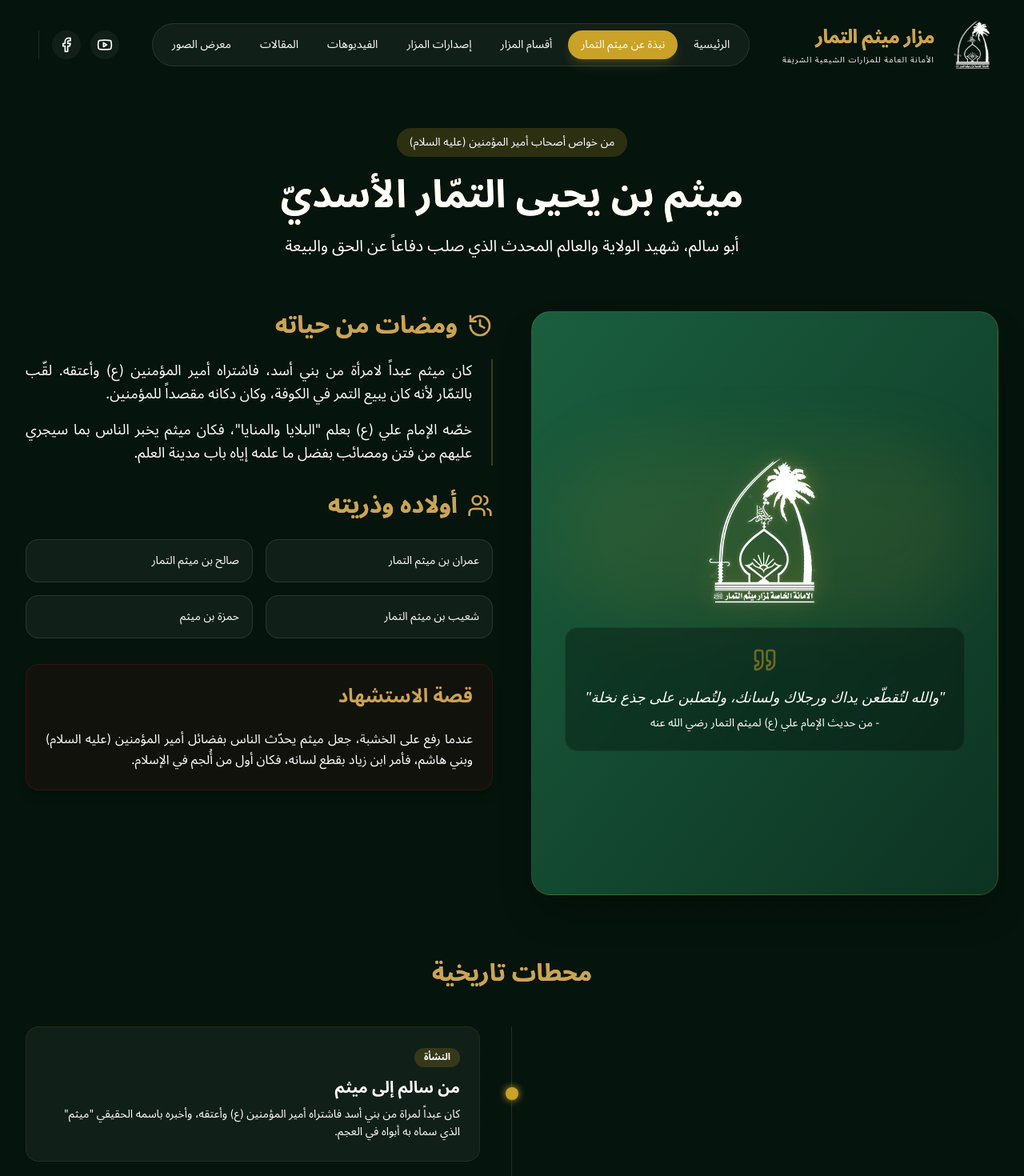
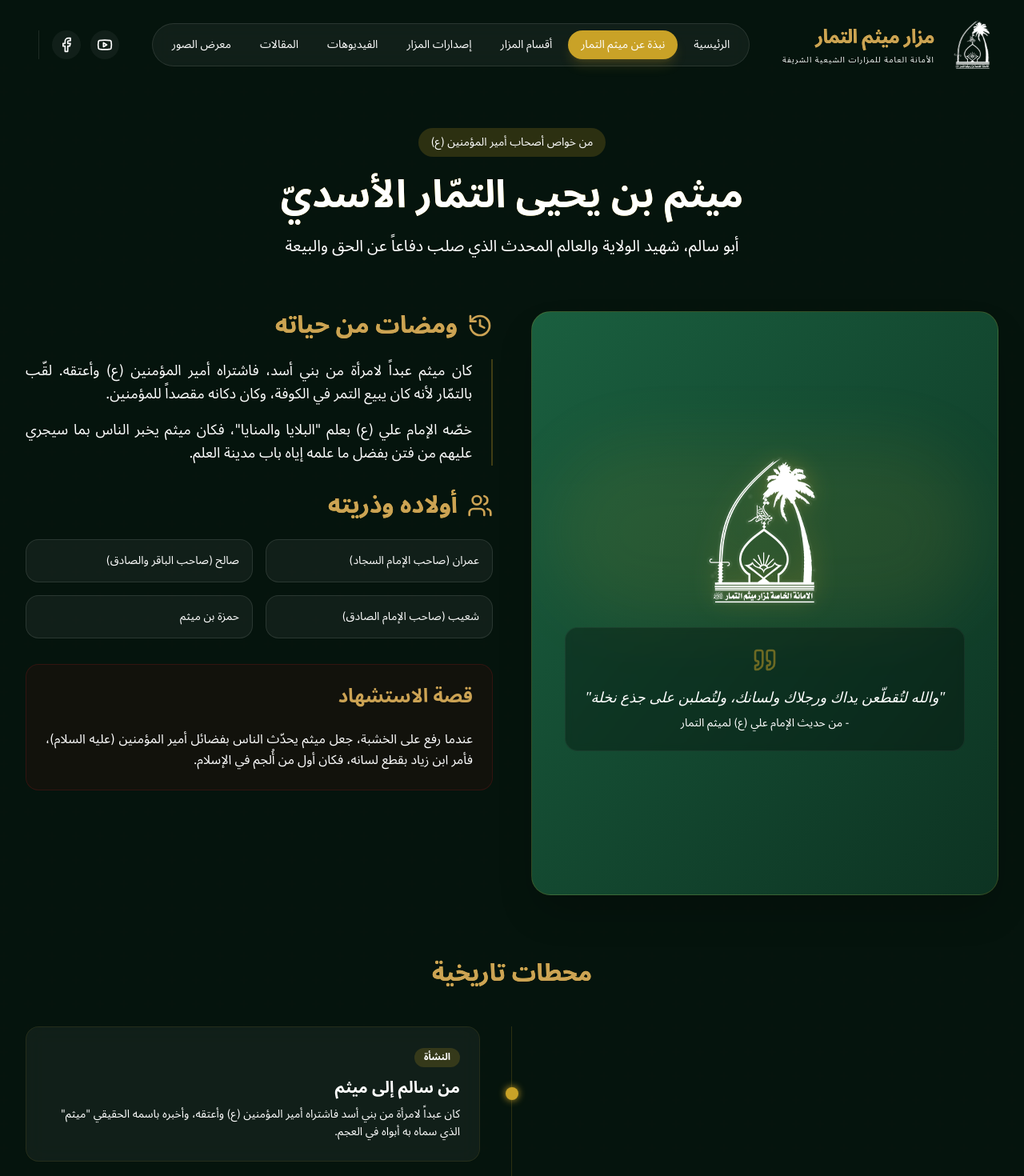
Before and after one commit to MOOdynaz/mazar-althammar, a React (Vite) app in the folder app/: page /about in a window 1280 px wide. Shown: the top 1470 px of the page at 80% size. Built offline with nearby package versions, Linux system fonts and the light colour scheme.

Commit message:
fix: about

```diff
--- a/app/src/pages/About.tsx
+++ b/app/src/pages/About.tsx
@@ -4,18 +4,16 @@ import {
   Navigation,
   History,
   Quote,
-  Users,
-  BookOpen
+  Users
 } from 'lucide-react'
 
-// المسار المباشر للشعار
 const mazarLogo = '/logo.png';
 
 const timeline = [
   {
     year: 'النشأة',
     title: 'من سالم إلى ميثم',
-    description: 'كان عبداً لمراة من بني أسد فاشتراه أمير المؤمنين (ع) وأعتقه، وأخبره باسمه الحقيقي "ميثم" الذي سماه به أبواه في العجم.'
+    description: 'كان عبداً لامرأة من بني أسد فاشتراه أمير المؤمنين (ع) وأعتقه، وأخبره باسمه الحقيقي "ميثم" الذي سماه به أبواه في العجم.'
   },
   {
     year: 'الصحبة',
@@ -35,11 +33,11 @@ const timeline = [
 ]
 
 export default function About() {
-  // الإحداثيات الجغرافية الدقيقة للمزار (29GW+H36)
-  const lat = 32.02946;
-  const lng = 44.39815;
+  // الإحداثيات الدقيقة بناءً على الكود 29HX+H39
+  const lat = 32.0294325;
+  const lng = 44.3984804;
 
-  // رابط التوجيه المباشر (Direct Navigation)
+  // رابط التوجيه المباشر
   const directMapUrl = `https://www.google.com/maps/dir/?api=1&destination=${lat},${lng}`;
 
   return (
@@ -56,7 +54,7 @@ export default function About() {
             className="text-center mb-16"
           >
             <span className="inline-block px-4 py-2 rounded-full bg-[#c9a227]/20 text-[#c9a227] text-sm font-medium mb-6">
-              من خواص أصحاب أمير المؤمنين (عليه السلام)
+              من خواص أصحاب أمير المؤمنين (ع)
             </span>
             <h1 className="text-4xl sm:text-5xl font-bold mb-6 font-display text-center">
               <span className="gold-gradient">ميثم بن يحيى التمّار الأسديّ</span>
@@ -87,7 +85,7 @@ export default function About() {
                    <p className="text-white/80 italic text-lg leading-relaxed font-serif">
                      "والله لتُقطّعن يداك ورجلاك ولسانك، ولتُصلبن على جذع نخلة"
                    </p>
-                   <span className="block mt-2 text-[#c9a227] text-sm">- من حديث الإمام علي (ع) لميثم التمار رضي الله عنه</span>
+                   <span className="block mt-2 text-[#c9a227] text-sm">- من حديث الإمام علي (ع) لميثم التمار</span>
                 </div>
               </div>
             </motion.div>
@@ -99,7 +97,7 @@ export default function About() {
                 </h2>
                 <div className="space-y-4 text-white/80 leading-relaxed text-lg text-justify border-r-2 border-[#c9a227]/30 pr-6">
                   <p>كان ميثم عبداً لامرأة من بني أسد، فاشتراه أمير المؤمنين (ع) وأعتقه. لقّب بالتمّار لأنه كان يبيع التمر في الكوفة، وكان دكانه مقصداً للمؤمنين.</p>
-                  <p>خصّه الإمام علي (ع) بعلم "البلايا والمنايا"، فكان ميثم يخبر الناس بما سيجري عليهم من فتن ومصائب بفضل ما علمه إياه باب مدينة العلم.</p>
+                  <p>خصّه الإمام علي (ع) بعلم "البلايا والمنايا"، فكان ميثم يخبر الناس بما سيجري عليهم من فتن بفضل ما علمه إياه باب مدينة العلم.</p>
                 </div>
               </div>
 
@@ -108,7 +106,7 @@ export default function About() {
                   <Users className="w-8 h-8" /> أولاده وذريته
                 </h2>
                 <div className="grid grid-cols-1 sm:grid-cols-2 gap-4">
-                  {['عمران بن ميثم التمار', 'صالح بن ميثم التمار', 'شعيب بن ميثم التمار', 'حمزة بن ميثم'].map((son) => (
+                  {['عمران (صاحب الإمام السجاد)', 'صالح (صاحب الباقر والصادق)', 'شعيب (صاحب الإمام الصادق)', 'حمزة بن ميثم'].map((son) => (
                     <div key={son} className="bg-white/5 border border-white/10 p-4 rounded-xl text-white/90 text-sm hover:border-[#c9a227]/30 transition-colors">
                        {son}
                     </div>
@@ -116,10 +114,10 @@ export default function About() {
                 </div>
               </div>
 
-              <div className="space-y-6 bg-red-950/20 p-6 rounded-2xl border border-red-900/30 shadow-lg">
-                <h2 className="text-2xl font-bold text-red-500 flex items-center gap-3">قصة الاستشهاد</h2>
+              <div className="space-y-6 bg-red-950/20 p-6 rounded-2xl border border-red-900/30">
+                <h2 className="text-2xl font-bold text-red-500">قصة الاستشهاد</h2>
                 <p className="text-white/80 leading-relaxed text-justify">
-                  عندما رفع على الخشبة، جعل ميثم يحدّث الناس بفضائل أمير المؤمنين (عليه السلام) وبني هاشم، فأمر ابن زياد بقطع لسانه، فكان أول من أُلجم في الإسلام.
+                  عندما رفع على الخشبة، جعل ميثم يحدّث الناس بفضائل أمير المؤمنين (عليه السلام)، فأمر ابن زياد بقطع لسانه، فكان أول من أُلجم في الإسلام.
                 </p>
               </div>
             </motion.div>
@@ -152,7 +150,7 @@ export default function About() {
             </div>
           </div>
 
-          {/* Map Section - الموقع الدقيق بناءً على الإحداثيات */}
+          {/* Map Section - الموقع المحدث بناءً على 29HX+H39 */}
           <motion.div
             initial={{ opacity: 0, scale: 0.95 }}
             whileInView={{ opacity: 1, scale: 1 }}
@@ -163,23 +161,22 @@ export default function About() {
               <MapPin className="w-12 h-12 text-[#c9a227] mb-4 animate-bounce" />
               <h2 className="text-3xl font-bold gold-gradient mb-2 font-display">موقع الضريح الطاهر</h2>
               <p className="text-white/60 max-w-2xl mx-auto leading-relaxed text-center">
-                يقع المزار الشريف في مدينة الكوفة المقدسة - النجف الأشرف <br />
-                <span className="text-[#c9a227] font-mono mt-2 block">Plus Code: 29GW+H36</span>
+                يقع المزار الشريف في مدينة الكوفة المقدسة <br />
+                <span className="text-[#c9a227] font-mono mt-2 block font-bold">29HX+H39</span>
               </p>
             </div>
 
-            <div className="relative rounded-2xl overflow-hidden h-[500px] border border-[#c9a227]/20 shadow-inner">
+            <div className="relative rounded-2xl overflow-hidden h-[500px] border border-[#c9a227]/20">
               <iframe
-                title="Google Maps Embed"
-                /* الرابط أدناه يستخدم نظام التضمين الرسمي لضمان ظهور مزار ميثم التمار تحديداً */
-                src={`https://www.google.com/maps/embed?pb=!1m18!1m12!1m3!1d428.1678!2d${lng}!3d${lat}!2m3!1f0!2f0!3f0!3m2!1i1024!2i768!4f13.1!3m3!1m2!1s0x0%3A0x0!2zMzLCsDAxJzQ2LjEiTiA0NMKwMjMnNTMuMyJF!5e0!3m2!1sar!2siq!4v1700000000000!5m2!1sar!2siq`}
+                title="مزار ميثم التمار"
+                src={`https://www.google.com/maps/embed?pb=!1m18!1m12!1m3!1d428.16373752528!2d${lng}!3d${lat}!2m3!1f0!2f0!3f0!3m2!1i1024!2i768!4f13.1!3m3!1m2!1s0x0%3A0x0!2zMzLCsDAxJzQ2LjAiTiA0NMKwMjMnNTQuNSJF!5e0!3m2!1sar!2siq!4v1713608000000!5m2!1sar!2siq`}
                 width="100%"
                 height="100%"
                 style={{ border: 0 }}
                 allowFullScreen
                 loading="lazy"
                 referrerPolicy="no-referrer-when-downgrade"
-                className="grayscale-[30%] hover:grayscale-0 transition-all duration-500"
+                className="grayscale-[20%] hover:grayscale-0 transition-all duration-500"
               ></iframe>
 
               <div className="absolute bottom-6 right-6 left-6 sm:left-auto">
```
